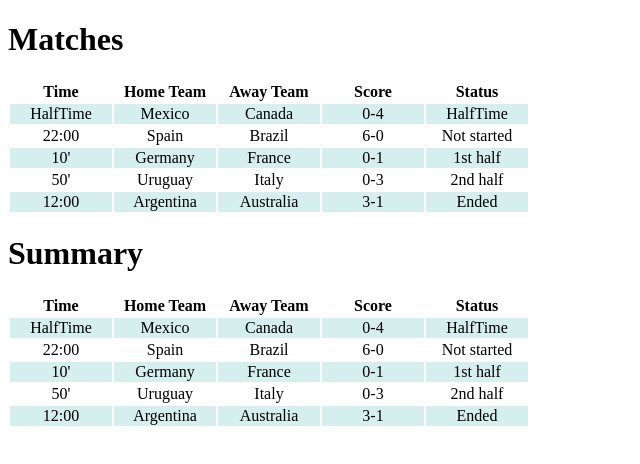
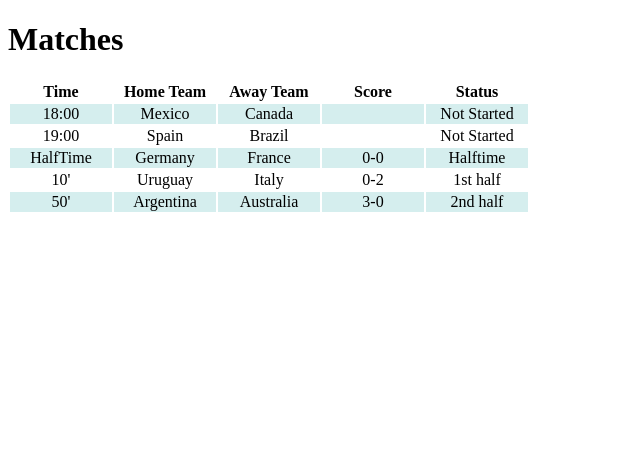
Before and after one commit to Odblod-code/dynamic-board, a React (Create React App) app: page / in a window 1280 px wide. Shown: the top 464 px of the page, without its empty margins (0-640 px from the left). Built offline with nearby package versions, Linux system fonts and the light colour scheme.

Commit message:
board update

```diff
--- a/src/index.jsx
+++ b/src/index.jsx
@@ -2,49 +2,24 @@ import React from "react";
 import ReactDOM from "react-dom/client";
 import "./index.scss";
 
-var loop = 0;
 const status = ['Not Started', '1st half', 'Halftime', '2nd half', 'Ended']
 
 var footballWordCupScoreBoard = [
   ["Time", "Home Team", "Away Team", "Score", "Status"],
-  ["HalfTime", "Mexico", "Canada", "0-4", "HalfTime"],
-  ["22:00", "Spain", "Brazil", "6-0", "Not started"],
-  ["10'", "Germany", "France", "0-1", "1st half"],
-  ["50'", "Uruguay", "Italy", "0-3", "2nd half"],
-  ["12:00", "Argentina", "Australia", "3-1", "Ended"]
+  ["18:00", "Mexico", "Canada", '', status[0]],
+  ["19:00", "Spain", "Brazil", '', status[0]],
+  ["10'", "Germany", "France", '0-0', status[1]],
+  ["17:00", "Uruguay", "Italy", '', status[0]],
+  ["Halftime", "Argentina", "Australia", "2-0", status[2]]
 ];
 
-function updateMatch(match, time, score, statusIndex) {
-  match[0] = time;
-  match[3] = score;
-  match[4] = status[statusIndex];
-  return match;
-}
+export class Board extends React.Component {
 
-var matchInterVal = setInterval(function() {
-  switch(loop) {
-    case 0:
-      footballWordCupScoreBoard[1]  = updateMatch(footballWordCupScoreBoard[1], 'HalfTime', '0-4', 1);
-      break;
-    case 1:
-      footballWordCupScoreBoard[1]  = updateMatch(footballWordCupScoreBoard[1], 'HalfTime', '0-4', 2);
-      break;
-    case 2:
-      footballWordCupScoreBoard[1]  = updateMatch(footballWordCupScoreBoard[1], 'HalfTime', '0-4', 3);
-      break;
-    default:
-      footballWordCupScoreBoard[1]  = updateMatch(footballWordCupScoreBoard[1], 'HalfTime', '0-4', 4);
-      clearInterval(matchInterVal);
-      break;
-  }
-  console.log(footballWordCupScoreBoard[1]);
-  loop++;
-}, 5000);
+  render() {
+    const rowResult = [];
+    console.log('boardData', this.props.boardData);
 
-export const Board = ({boardData}) => {
-  const rowResult = [];
-
-  boardData.forEach((data, i) => {
+    this.props.boardData.forEach((data, i) => {
       rowResult.push(
         <Row key={i} labelList={data} isHeader={i===0}/>
       );
@@ -57,13 +32,15 @@ export const Board = ({boardData}) => {
       </table>
     )
   }
+}
 
-const Row = ({labelList, isHeader}) => {
+class Row extends React.Component {
+
+  render() {
     const labelResult = [];
-
-  labelList.forEach((label, i) => {
+    this.props.labelList.forEach((label, i) => {
       labelResult.push(
-      (isHeader) ? <th key={i}>{label}</th> : <td key={i}>{label}</td>
+        (this.props.isHeader) ? <th key={i}>{label}</th> : <td key={i}>{label}</td>
       );
     });
 
@@ -73,16 +50,41 @@ const Row = ({labelList, isHeader}) => {
       </tr>
     )
   }
+}
 
-const FootballBoard = ({footballBoard}) => {
+class FootballBoard extends React.Component {
+
+  constructor(props){
+    super(props);
+    this.state = {
+      footballBoard: props.footballBoard
+    }
+    this.startLoop();
+  }
+
+  startLoop() {
+    let time = 0;
+    const footballInterval = setInterval(() => {
+      this.setState({
+        footballBoard: matchLogic(time++, this.state.footballBoard)
+      })
+      console.log(time);
+    }, 5000);
+
+    setTimeout(() => clearInterval(footballInterval), 40000);
+  }
+
+
+  render() {
     return (
       <div>
         <h1>{'Matches'}</h1>
-      <Board boardData={footballBoard}/>
-      <h1>{'Summary'}</h1>
-      <Board boardData={footballBoard}/>
+        <Board boardData={this.state.footballBoard}/>
+        {/* <h1>{'Summary'}</h1>
+        <Board boardData={footballBoardv2}/> */}
       </div>
     )
+  }
 }
 
 const elementRef = document.getElementById("root");
@@ -91,3 +93,49 @@ if(elementRef) {
     const root = ReactDOM.createRoot(elementRef);
     root.render(<FootballBoard footballBoard={footballWordCupScoreBoard}/>);
 }
+
+function matchLogic(loop, board) {
+  switch(loop) {
+    case 0:
+      board[1] = updateMatch(board[1], "18:00", '', 0);
+      board[2] = updateMatch(board[2], "19:00", '', 0);
+      board[3] = updateMatch(board[3], "HalfTime", '0-0', 2);
+      board[4] = updateMatch(board[4], "10'", '0-2', 1);
+      board[5] = updateMatch(board[5], "50'", '3-0', 3);
+      break;
+    case 1:
+      board[1] = updateMatch(board[1], "10'", '0-1', 1);
+      board[2] = updateMatch(board[2], "19:00", '', 0);
+      board[3] = updateMatch(board[3], "50'", '2-2', 3);
+      board[4] = updateMatch(board[4], "HalfTime", '3-4', 2);
+      board[5] = updateMatch(board[5], "15:00", '3-1', 4);
+      break;
+    case 2:
+      board[1] = updateMatch(board[1], "HalfTime", '0-3', 2);
+      board[2] = updateMatch(board[2], "10'", '2-0', 1);
+      board[3] = updateMatch(board[3], "16:00", '2-2', 4);
+      board[4] = updateMatch(board[4], "50'", '4-4', 3);
+      break;
+    case 3:
+      board[1] = updateMatch(board[1], "50'", '0-4', 3);
+      board[2] = updateMatch(board[2], "HalfTime", '8-0', 2);
+      board[4] = updateMatch(board[4], "17:00", '6-6', 4);
+      break;
+    case 4:
+      board[1] = updateMatch(board[1], "18:00", '0-5', 4);
+      board[2] = updateMatch(board[2], "50'", '9-0', 3);
+      break;
+    default:
+      board[2] = updateMatch(board[2], "19:00", '10-2', 4);
+      break;
+  }
+
+  return board;
+}
+
+function updateMatch(match, time, score, statusIndex) {
+  match[0] = time;
+  match[3] = score;
+  match[4] = status[statusIndex];
+  return match;
+}
```
Lines whose indentation alone changed are shown as unchanged.
